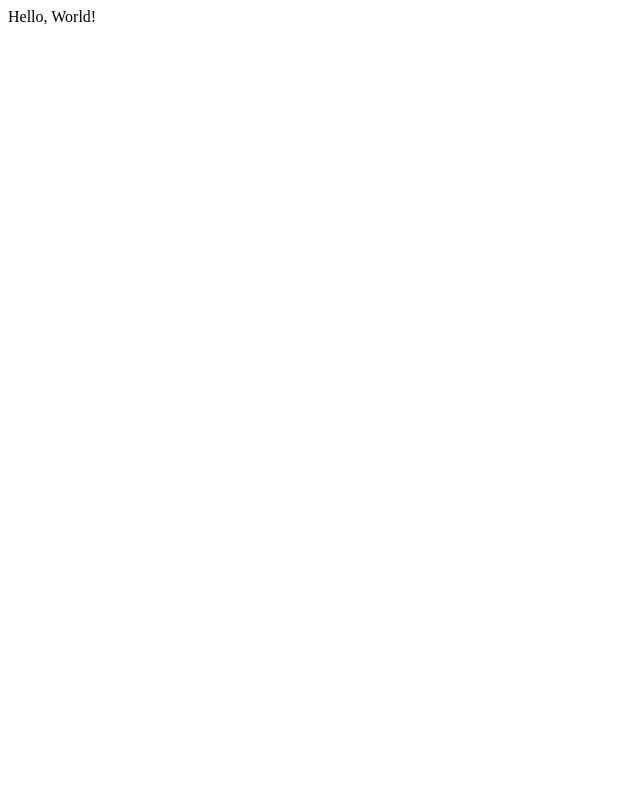
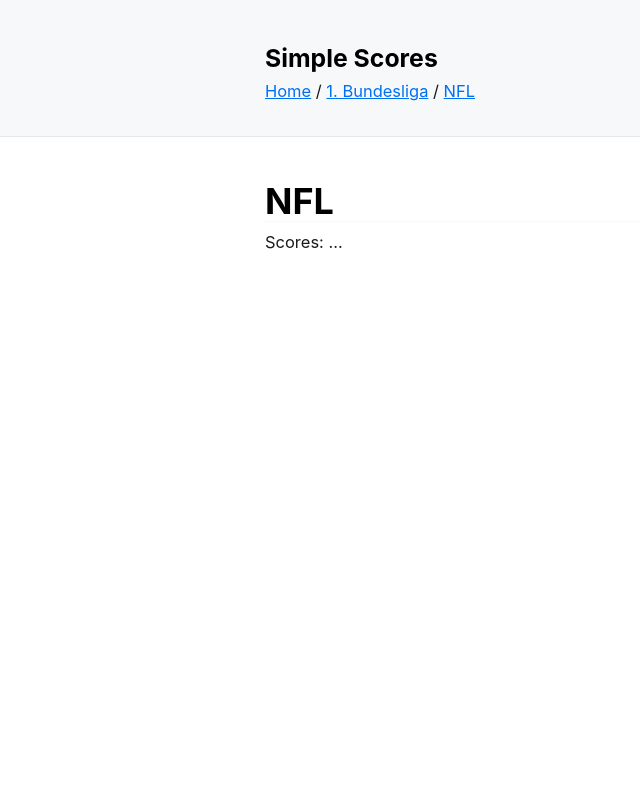
Before and after one commit to b-erhart/simple-scores, a PHP site: page / in a window 1280 px wide. Before the commit the part shown is almost empty. Shown: the whole page, without its empty margins (0-640 px from the left). Run offline with PHP 8.4, Linux system fonts and the light colour scheme.

Commit message:
Add some basic layout and new.css for styling

```diff
--- a/src/public/index.php
+++ b/src/public/index.php
@@ -1,3 +1,5 @@
 <?php
-    echo('Hello, World!');
+    $siteTitle = 'NFL';
+    $content = '../templates/nfl.php';
+    include('../templates/base.php');
 ?>
--- /dev/null
+++ b/src/templates/base.php
@@ -0,0 +1,23 @@
+<!DOCTYPE html>
+<html>
+    <head>
+        <meta charset="utf-8"/>
+        <meta name="viewport" content="width=device-width, initial-scale=1.0"/>
+
+        <title><?=$siteTitle?> - Simple Scores</title>
+
+        <link rel="stylesheet" href="./assets/css/new.css"/>
+        <link rel="icon" type="image/x-icon" href="./assets/images/favicon.ico"/>
+    </head>
+    <body>
+        <header>
+            <nav>
+                <h3>Simple Scores</h3>
+                <a href="/">Home</a> /
+                <a href="/bundesliga">1. Bundesliga</a> /
+                <a href="/nfl">NFL</a>
+            </nav>
+        </header>
+<?php include($content) ?>
+    </body>
+</html>
--- /dev/null
+++ b/src/templates/nfl.php
@@ -0,0 +1,4 @@
+        <main>
+            <h1>NFL</h1>
+            <p>Scores: ...</p>
+        </main>
```
Also changed, not shown: src/public/assets/css/new.css (added).
